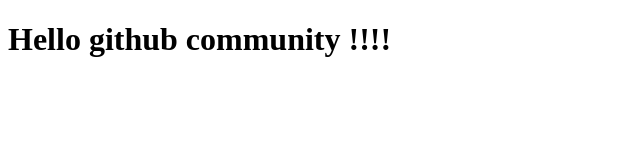
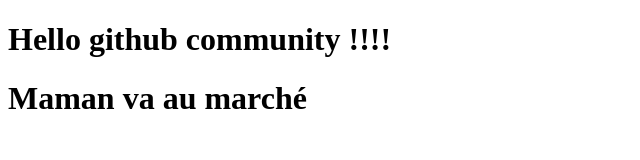
Before and after one commit to tine50/preparation-course, a plain HTML site: page index.html in a window 1280 px wide. Shown: the whole page, without its empty margins (0-640 px from the left). Drawn offline with Linux system fonts and the light colour scheme.

Commit message:
Oui maman va au marché

```diff
--- a/index.html
+++ b/index.html
@@ -8,5 +8,6 @@
 </head>
 <body>
     <h1>Hello github community !!!!</h1>
+    <h1>Maman va au marché</h1>
 </body>
 </html>
```
